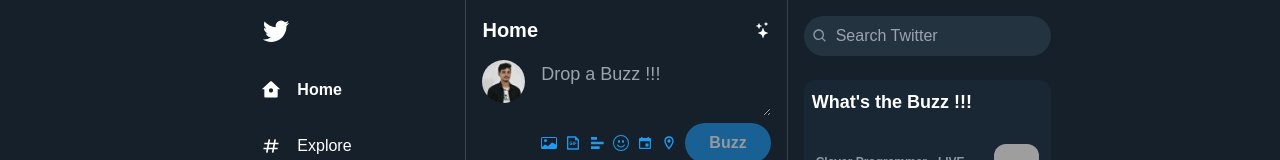
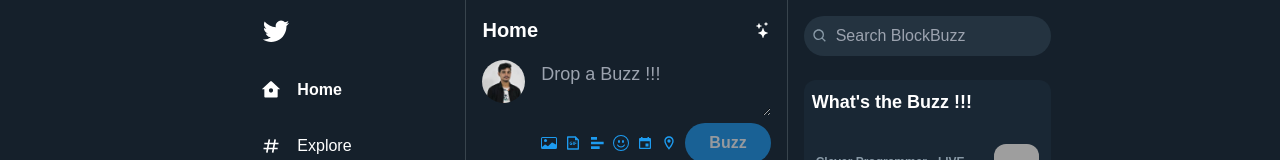
Before and after one commit to MrKnightmare007/BlockBuzz, a Next.js app in the folder client/: page / in a window 1280 px wide. Shown: the top 160 px of the page. Built offline with nearby package versions, Linux system fonts and the light colour scheme; grey boxes are pictures that could not be loaded.

Commit message:
Updated Branding

```diff
--- a/client/components/Widgets.tsx
+++ b/client/components/Widgets.tsx
@@ -29,7 +29,7 @@
       <div className={style.searchBar}>
         <BiSearch className={style.searchIcon} />
         <input
-          placeholder='Search Twitter'
+          placeholder='Search BlockBuzz'
           type='text'
           className={style.inputBox}
         />
```
